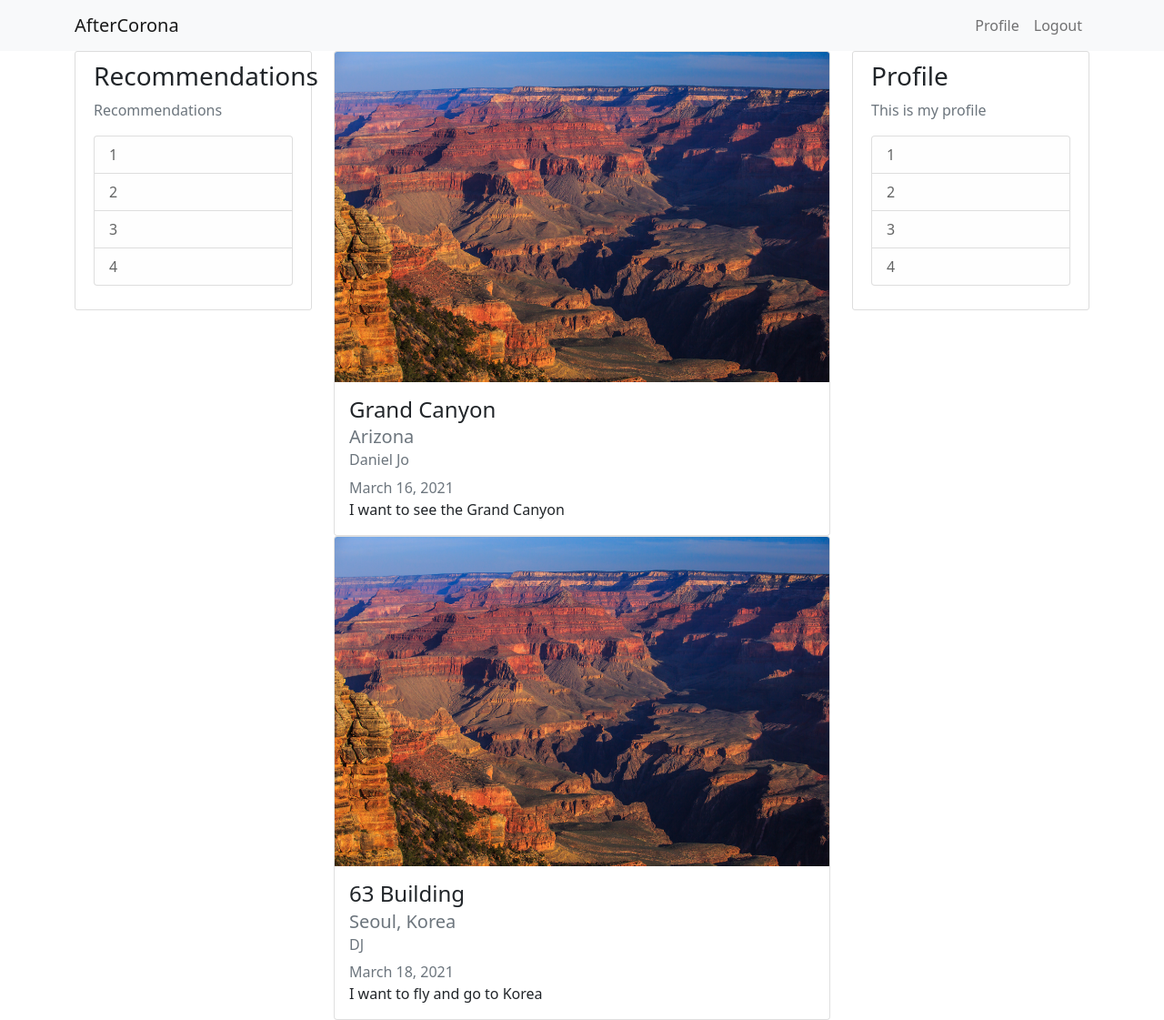
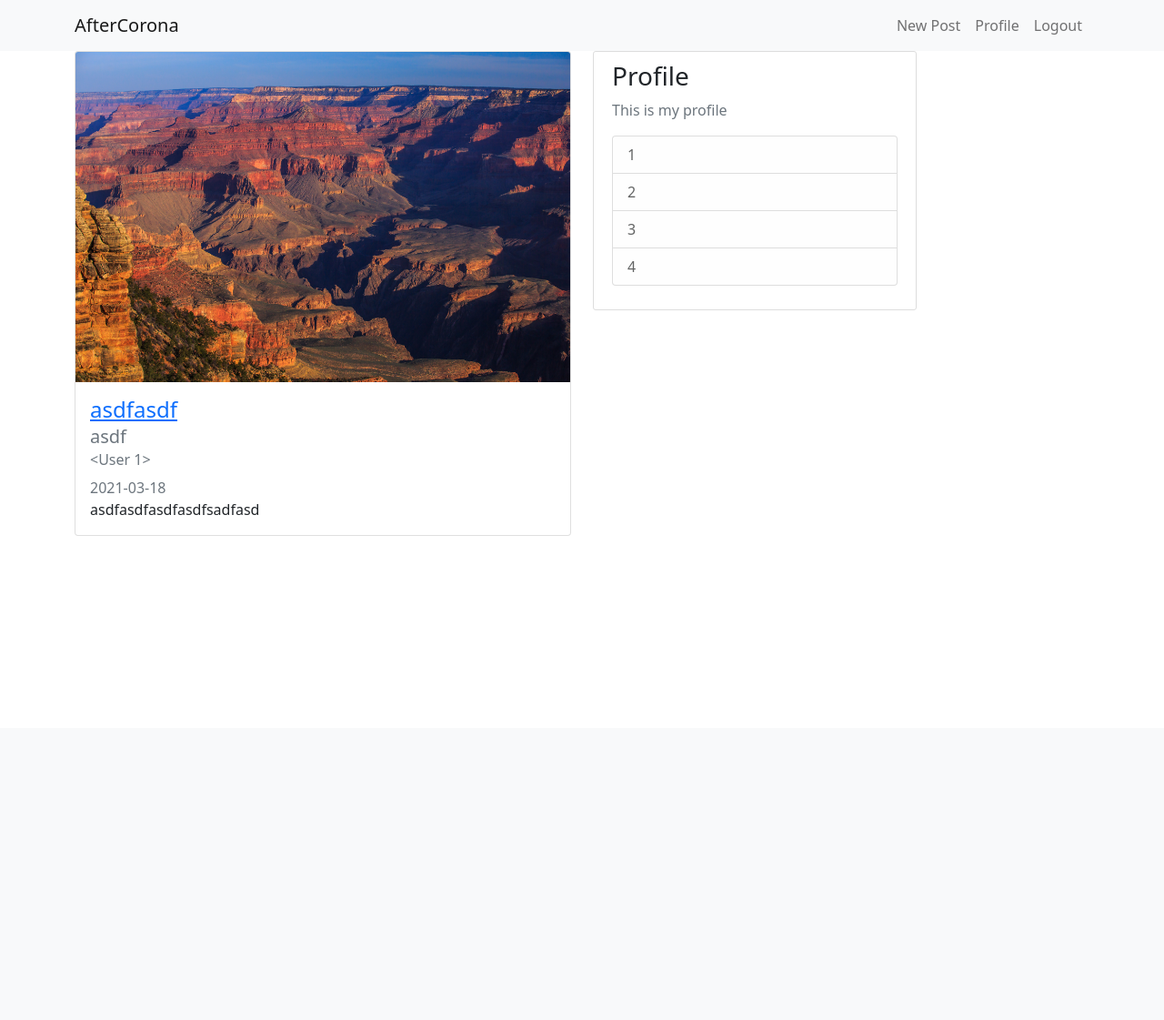
Before and after one commit to danielskjo/AfterCorona, a Flask app: page / in a window 1280 px wide. Shown: the whole page at 91% size. After the commit the page ends 589 px from the top, so only its background shows below. Run offline with Flask 2, Linux system fonts and the light colour scheme; a user stored in the database is signed in; data comes from the database, SQL or seed files in the repository; both versions use the stored data as it was after the commit.

Commit message:
CRUD posts

```diff
--- a/app/models.py
+++ b/app/models.py
@@ -19,7 +19,7 @@ class User(db.Model, UserMixin):
 
 class Post(db.Model):
     id = db.Column(db.Integer, primary_key=True)
-    image = db.Column(db.String(50), nullable=False)
+    image = db.Column(db.String(50))
     place = db.Column(db.String(30), nullable=False)
     location = db.Column(db.String(50), nullable=False)
     created = db.Column(db.DateTime, nullable=False, default=datetime.utcnow)
--- a/app/routes.py
+++ b/app/routes.py
@@ -1,9 +1,9 @@
 import os
 import secrets
 from PIL import Image
-from flask import render_template, url_for, flash, redirect, request
+from flask import render_template, url_for, flash, redirect, request, abort
 from app import app, db, bcrypt
-from app.forms import RegisterForm, LoginForm, UpdateProfileForm
+from app.forms import RegisterForm, LoginForm, UpdateProfileForm, PostForm
 from app.models import User, Post
 from flask_login import login_user, current_user, logout_user, login_required
 
@@ -28,6 +28,7 @@ posts = [
 @app.route('/')
 @app.route('/home')
 def home():
+    posts = Post.query.all()
     return render_template('home.html', posts=posts)
 
 
@@ -80,7 +81,8 @@ def save_image(form_image):
     random_hex = secrets.token_hex(8)
     _, file_extension = os.path.splitext(form_image.filename)
     image_filename = random_hex + file_extension
-    image_path = os.path.join(app.root_path, 'static/profile_pictures/' + image_filename)
+    image_path = os.path.join(
+        app.root_path, 'static/profile_pictures/' + image_filename)
 
     output_size = (125, 125)
     i = Image.open(form_image)
@@ -88,6 +90,7 @@ def save_image(form_image):
     i.save(image_path)
 
     return image_filename
+
 
 @app.route('/profile', methods=['GET', 'POST'])
 @login_required
@@ -108,3 +111,56 @@ def profile():
     image = url_for(
         'static', filename='profile_pictures/' + current_user.image)
     return render_template('/profile.html', image=image, form=form)
+
+
+@app.route('/post/new', methods=['GET', 'POST'])
+@login_required
+def create_post():
+    form = PostForm()
+    if form.validate_on_submit():
+        post = Post(place=form.place.data,
+                    location=form.location.data, desc=form.desc.data, author=current_user)
+        db.session.add(post)
+        db.session.commit()
+        flash('Post created', 'success')
+        return redirect(url_for('home'))
+    return render_template('new_post.html', form=form)
+
+
+@app.route('/post/<int:post_id>')
+def post(post_id):
+    post = Post.query.get_or_404(post_id)
+    return render_template('post.html', post=post)
+
+
+@app.route('/post/<int:post_id>/update', methods=['GET', 'POST'])
+@login_required
+def update_post(post_id):
+    post = Post.query.get_or_404(post_id)
+    if post.author != current_user:
+        abort(403)
+    form = PostForm()
+    if form.validate_on_submit():
+        post.place = form.place.data
+        post.location = form.location.data
+        post.desc = form.desc.data
+        db.session.commit()
+        flash('Post updated', 'success')
+        return redirect(url_for('post', post_id=post.id))
+    elif request.method == 'GET':
+        form.place.data = post.place
+        form.location.data = post.location
+        form.desc.data = post.desc
+    return render_template('new_post.html', form=form)
+
+
+@app.route('/post/<int:post_id>/delete', methods=['POST'])
+@login_required
+def delete_post(post_id):
+    post = Post.query.get_or_404(post_id)
+    if post.author != current_user:
+        abort(403)
+    db.session.delete(post)
+    db.session.commit()
+    flash('Post deleted', 'success')
+    return redirect(url_for('home'))
--- a/app/templates/home.html
+++ b/app/templates/home.html
@@ -2,34 +2,21 @@
 {% block content %}
 <main role="main" class="container">
     <div class="row">
-        <div class="col-md-3">
-            <div class="content-section">
-              <h3>Recommendations</h3>
-              <p class='text-muted'>Recommendations
-                <ul class="list-group">
-                  <li class="list-group-item list-group-item-light">1</li>
-                  <li class="list-group-item list-group-item-light">2</li>
-                  <li class="list-group-item list-group-item-light">3</li>
-                  <li class="list-group-item list-group-item-light">4</li>
-                </ul>
-              </p>
-            </div>
-          </div>
       <div class="col-md-6">
           {% for post in posts %}
           <div class="card">
             <img src="../static/place_images/grandcanyon.jpeg" class="card-img-top" alt="Post image">
             <div class="card-body">
-              <h4 class="card-title">{{ post.place }}</h5>
+              <h4 class="card-title"><a href="{{ url_for('post', post_id=post.id) }}">{{ post.place }}</a></h5>
               <h5 class="card-subtitle mb-2 text-muted">{{ post.location }}</h6>
               <h6 class="card-subtitle mb-2 text-muted">{{ post.author }}</h6>
-              <h7 class="card-subtitle mb-2 text-muted">{{ post.created }}</h7>
+              <h7 class="card-subtitle mb-2 text-muted">{{ post.created.strftime('%Y-%m-%d') }}</h7>
               <p class="card-text">{{ post.desc }}</p>
             </div>
           </div>
           {% endfor %}
       </div>
-      <div class="col-md-3">
+      <div class="col-md-4">
         <div class="content-section">
           <h3>Profile</h3>
           <p class='text-muted'>This is my profile
--- a/app/templates/layout.html
+++ b/app/templates/layout.html
@@ -52,6 +52,9 @@
 
             <div class="navbar-nav">
               {% if current_user.is_authenticated %}
+              <a class="nav-item nav-link" href="{{ url_for('create_post') }}"
+                >New Post</a
+              >
               <a class="nav-item nav-link" href="{{ url_for('profile') }}"
                 >Profile</a
               >
```
Also changed, not shown: app/forms.py (+8 -1 lines), app/templates/new_post.html (added, +52 -0 lines), app/templates/post.html (added, +71 -0 lines), app/site.db.
